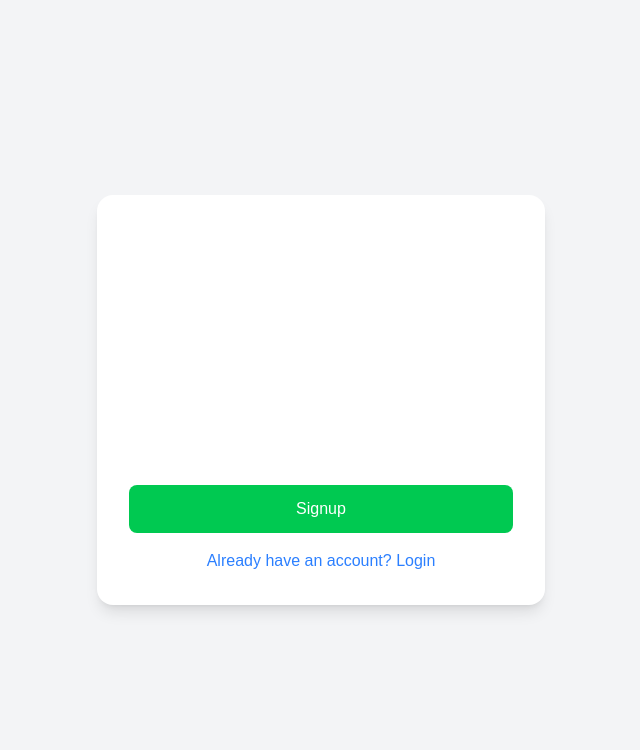
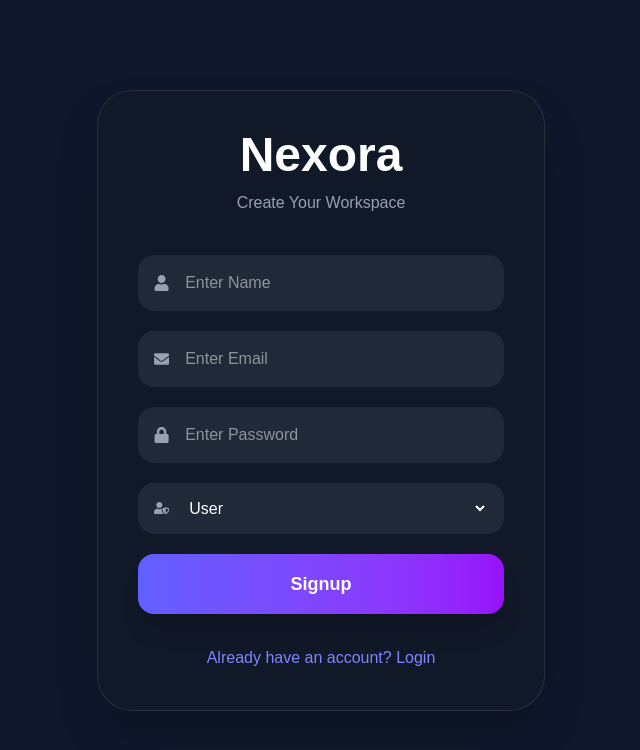
Before and after one commit to sharmaginish/Project-Management-App, a React (Vite) app in the folder frontend/: page /signup in a window 1280 px wide. Shown: the top 750 px of the page, without its empty margins (319-959 px from the left). Built offline with nearby package versions, Linux system fonts and the light colour scheme.

Commit message:
premium dashboard ui

```diff
--- a/frontend/src/pages/Login.jsx
+++ b/frontend/src/pages/Login.jsx
@@ -1,6 +1,16 @@
 import { useNavigate } from "react-router-dom";
+
 import { useState } from "react";
+
 import axios from "axios";
+
+import { motion } from "framer-motion";
+
+import {
+  FaEnvelope,
+  FaLock,
+  FaUserShield
+} from "react-icons/fa";
 
 export default function Login() {
 
@@ -9,6 +19,8 @@ export default function Login() {
   const [email, setEmail] = useState("");
 
   const [password, setPassword] = useState("");
+
+  const [role, setRole] = useState("User");
 
   const handleLogin = async () => {
 
@@ -19,10 +31,9 @@ export default function Login() {
         {
           email,
           password,
+          role
         }
       );
-
-    console.log(res.data);
 
       localStorage.setItem(
         "token",
@@ -39,19 +50,15 @@ localStorage.setItem(
         res.data.user.role
       );
 
-
-
       alert("Login Successful");
 
       window.location.href = "/dashboard";
 
     } catch (err) {
 
-    console.log(err);
-
       alert(
         err.response?.data?.message ||
-      "Login failed"
+        "Login Failed"
       );
 
     }
@@ -60,49 +67,140 @@ localStorage.setItem(
 
   return (
 
-    <div className="flex items-center justify-center min-h-screen bg-gray-100 px-4">
+    <div className="min-h-screen bg-[#0f172a] flex items-center justify-center p-6">
 
-      <div className="bg-white p-6 sm:p-8 rounded-2xl shadow-lg w-full max-w-md">
+      <motion.div
 
-        <h1 className="text-2xl sm:text-3xl font-bold mb-6 text-center">
-          Login
+        initial={{
+          opacity:0,
+          y:30
+        }}
+
+        animate={{
+          opacity:1,
+          y:0
+        }}
+
+        transition={{
+          duration:0.5
+        }}
+
+        className="bg-[#111827] w-full max-w-md rounded-[35px] p-10 border border-white/10 shadow-2xl"
+
+      >
+
+        <div className="text-center mb-10">
+
+          <h1 className="text-5xl font-bold text-white">
+
+            Nexora
+
           </h1>
+
+          <p className="text-gray-400 mt-3">
+
+            Smart Project Management Platform
+
+          </p>
+
+        </div>
+
+        <div className="space-y-5">
+
+          <div className="bg-[#1f2937] rounded-2xl flex items-center px-4">
+
+            <FaEnvelope className="text-gray-400" />
 
             <input
               type="email"
-          placeholder="Enter email"
-          className="border w-full p-3 mb-4 rounded-lg text-sm sm:text-base"
-          onChange={(e) =>
+              placeholder="Enter Email"
+              className="bg-transparent w-full p-4 outline-none text-white"
+              onChange={(e)=>
                 setEmail(e.target.value)
               }
             />
 
+          </div>
+
+          <div className="bg-[#1f2937] rounded-2xl flex items-center px-4">
+
+            <FaLock className="text-gray-400" />
+
             <input
               type="password"
-          placeholder="Enter password"
-          className="border w-full p-3 mb-4 rounded-lg text-sm sm:text-base"
-          onChange={(e) =>
+              placeholder="Enter Password"
+              className="bg-transparent w-full p-4 outline-none text-white"
+              onChange={(e)=>
                 setPassword(e.target.value)
               }
             />
 
-        <button
+          </div>
+
+          <div className="bg-[#1f2937] rounded-2xl flex items-center px-4">
+
+            <FaUserShield className="text-gray-400" />
+
+            <select
+              value={role}
+              onChange={(e)=>
+                setRole(e.target.value)
+              }
+              className="bg-transparent w-full p-4 outline-none text-white"
+            >
+
+              <option
+                value="User"
+                className="text-black"
+              >
+                User
+              </option>
+
+              <option
+                value="Admin"
+                className="text-black"
+              >
+                Admin
+              </option>
+
+            </select>
+
+          </div>
+
+          <motion.button
+
+            whileHover={{
+              scale:1.03
+            }}
+
+            whileTap={{
+              scale:0.98
+            }}
+
             onClick={handleLogin}
-          className="bg-blue-500 hover:bg-blue-600 transition text-white w-full p-3 rounded-lg mb-4"
+
+            className="w-full bg-gradient-to-r from-indigo-500 to-purple-600 p-4 rounded-2xl text-white font-bold text-lg shadow-xl"
+
           >
+
             Login
-        </button>
+
+          </motion.button>
 
           <button
             onClick={() =>
               navigate("/signup")
             }
-          className="text-blue-500 w-full text-sm sm:text-base"
+            className="text-indigo-400 w-full mt-3"
           >
+
             Don't have an account? Signup
+
           </button>
 
         </div>
+
+      </motion.div>
 
     </div>
 
--- a/frontend/src/pages/Signup.jsx
+++ b/frontend/src/pages/Signup.jsx
@@ -1,20 +1,33 @@
 import { useNavigate } from "react-router-dom";
+
 import { useState } from "react";
+
 import axios from "axios";
 
-export default function Signup() {
+import { motion } from "framer-motion";
+
+import {
+  FaUser,
+  FaEnvelope,
+  FaLock,
+  FaUserShield
+} from "react-icons/fa";
+
+export default function Signup(){
 
   const navigate = useNavigate();
 
-  const [name, setName] = useState("");
+  const [name,setName] = useState("");
 
-  const [email, setEmail] = useState("");
+  const [email,setEmail] = useState("");
 
-  const [password, setPassword] = useState("");
+  const [password,setPassword] = useState("");
 
-  const signupUser = async () => {
+  const role = "User";
 
-    try {
+  const handleSignup = async () => {
+
+    try{
 
       await axios.post(
         "https://project-management-app-jtoh.onrender.com/api/auth/register",
@@ -22,7 +35,7 @@ export default function Signup() {
           name,
           email,
           password,
-          role: "User",
+          role
         }
       );
 
@@ -30,9 +43,12 @@ export default function Signup() {
 
       navigate("/login");
 
-    } catch (err) {
+    }catch(err){
 
-      alert(err.response.data.message);
+      alert(
+        err.response?.data?.message ||
+        "Signup Failed"
+      );
 
     }
 
@@ -40,58 +56,155 @@ export default function Signup() {
 
   return (
 
-    <div className="flex items-center justify-center min-h-screen bg-gray-100 px-4">
+    <div className="min-h-screen bg-[#0f172a] flex items-center justify-center p-6">
 
-      <div className="bg-white p-6 sm:p-8 rounded-2xl shadow-lg w-full max-w-md">
+      <motion.div
 
-        <h1 className="text-2xl sm:text-3xl font-bold mb-6 text-center">
-          Signup
+        initial={{
+          opacity:0,
+          y:30
+        }}
+
+        animate={{
+          opacity:1,
+          y:0
+        }}
+
+        transition={{
+          duration:0.5
+        }}
+
+        className="bg-[#111827] w-full max-w-md rounded-[35px] p-10 border border-white/10 shadow-2xl"
+
+      >
+
+        <div className="text-center mb-10">
+
+          <h1 className="text-5xl font-bold text-white">
+
+            Nexora
+
           </h1>
+
+          <p className="text-gray-400 mt-3">
+
+            Create Your Workspace
+
+          </p>
+
+        </div>
+
+        <div className="space-y-5">
+
+          <div className="bg-[#1f2937] rounded-2xl flex items-center px-4">
+
+            <FaUser className="text-gray-400" />
 
             <input
               type="text"
-          placeholder="Enter name"
-          className="border w-full p-3 mb-4 rounded-lg text-sm sm:text-base"
-          onChange={(e) =>
+              placeholder="Enter Name"
+              className="bg-transparent w-full p-4 outline-none text-white"
+              onChange={(e)=>
                 setName(e.target.value)
               }
             />
 
+          </div>
+
+          <div className="bg-[#1f2937] rounded-2xl flex items-center px-4">
+
+            <FaEnvelope className="text-gray-400" />
+
             <input
               type="email"
-          placeholder="Enter email"
-          className="border w-full p-3 mb-4 rounded-lg text-sm sm:text-base"
-          onChange={(e) =>
+              placeholder="Enter Email"
+              className="bg-transparent w-full p-4 outline-none text-white"
+              onChange={(e)=>
                 setEmail(e.target.value)
               }
             />
 
+          </div>
+
+          <div className="bg-[#1f2937] rounded-2xl flex items-center px-4">
+
+            <FaLock className="text-gray-400" />
+
             <input
               type="password"
-          placeholder="Enter password"
-          className="border w-full p-3 mb-4 rounded-lg text-sm sm:text-base"
-          onChange={(e) =>
+              placeholder="Enter Password"
+              className="bg-transparent w-full p-4 outline-none text-white"
+              onChange={(e)=>
                 setPassword(e.target.value)
               }
             />
 
-        <button
-          onClick={signupUser}
-          className="bg-green-500 hover:bg-green-600 transition text-white w-full p-3 rounded-lg"
+          </div>
+
+          <div className="bg-[#1f2937] rounded-2xl flex items-center px-4">
+
+            <FaUserShield className="text-gray-400" />
+
+            <select
+              value={role}
+              onChange={(e)=>
+                setRole(e.target.value)
+              }
+              className="bg-transparent w-full p-4 outline-none text-white"
             >
+
+              <option
+                value="User"
+                className="text-black"
+              >
+                User
+              </option>
+
+              <option
+                value="Admin"
+                className="text-black"
+              >
+                Admin
+              </option>
+
+            </select>
+
+          </div>
+
+          <motion.button
+
+            whileHover={{
+              scale:1.03
+            }}
+
+            whileTap={{
+              scale:0.98
+            }}
+
+            onClick={handleSignup}
+
+            className="w-full bg-gradient-to-r from-indigo-500 to-purple-600 p-4 rounded-2xl text-white font-bold text-lg shadow-xl"
+
+          >
+
             Signup
-        </button>
+
+          </motion.button>
 
           <button
             onClick={() =>
               navigate("/login")
             }
-          className="text-blue-500 w-full mt-4 text-sm sm:text-base"
+            className="text-indigo-400 w-full mt-3"
           >
+
             Already have an account? Login
+
           </button>
 
         </div>
+
+      </motion.div>
 
     </div>
 
```
Lines whose indentation alone changed are shown as unchanged.
